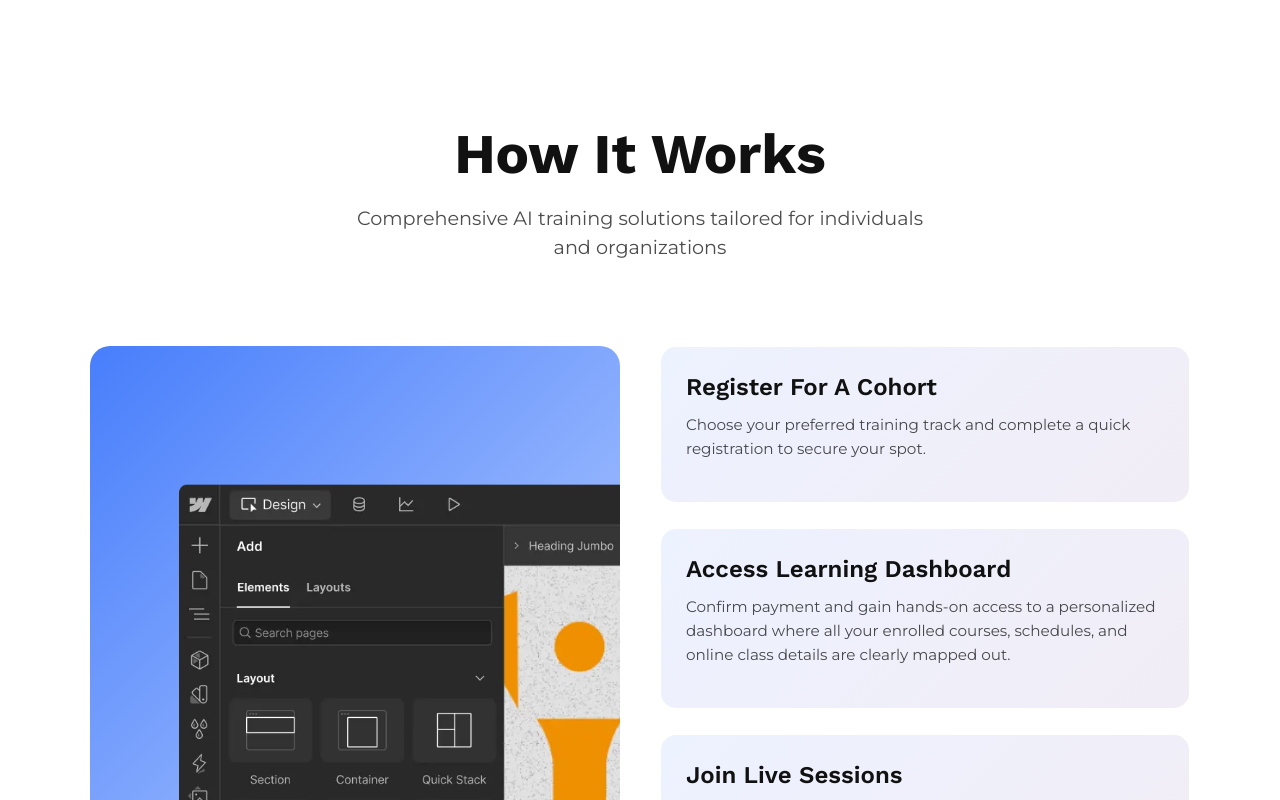
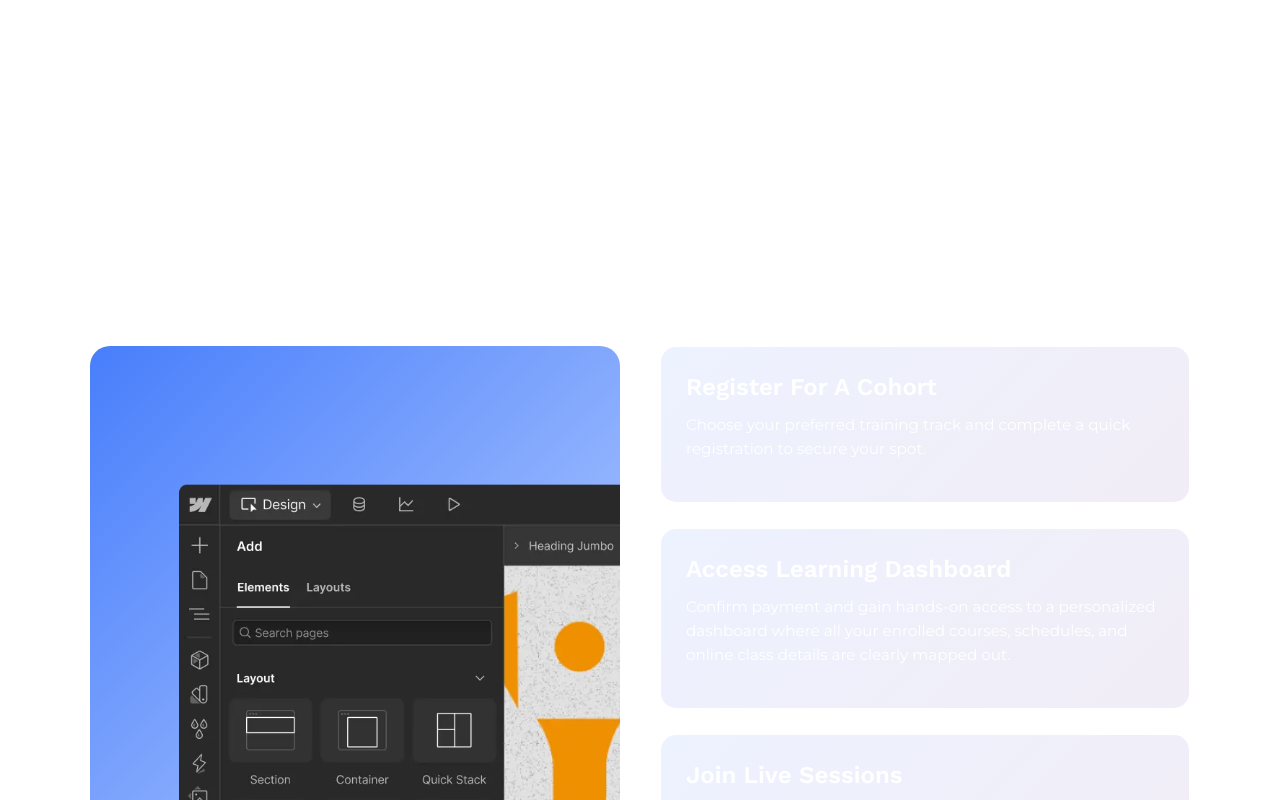
Before and after one commit to destiny2222/G-TrainingHub, a React (Create React App) app: page / in a window 1280 px wide. Shown: the part 2380-3180 px from the top of the page. Built offline with nearby package versions, Linux system fonts and the light colour scheme; no server answers; some icons are missing; a web font is replaced by a local one.

Commit message:
feat: Update color scheme for "How It Works" section to use white color

```diff
--- a/src/assets/css/style.css
+++ b/src/assets/css/style.css
@@ -2761,14 +2761,14 @@ ul {
 .how-it-works-title {
     font-size: 3.5rem;
     font-weight: 700;
-    color: var(--black-dark);
+    color: var(--white-color);
     margin-bottom: 1rem;
     font-family: var(--landing-font-family);
 }
 
 .how-it-works-subtitle {
     font-size: 1.2rem;
-    color: rgba(0, 0, 0, 0.7);
+    color: var(--white-color);
     margin-bottom: 3rem;
     max-width: 600px;
     margin-left: auto;
@@ -2867,7 +2867,7 @@ ul {
 .how-it-works-item h3 {
     font-size: 1.5rem;
     font-weight: 600;
-    color: var(--black-dark);
+    color: var(--white-color);
     margin-bottom: 10px;
     line-height: 1.3;
     position: relative;
@@ -2877,7 +2877,7 @@ ul {
 
 .how-it-works-item p {
     font-size: 0.95rem;
-    color: rgba(0, 0, 0, 0.7);
+    color: var(--white-color);
     line-height: 1.6;
     margin-bottom: 15px;
     position: relative;
```
